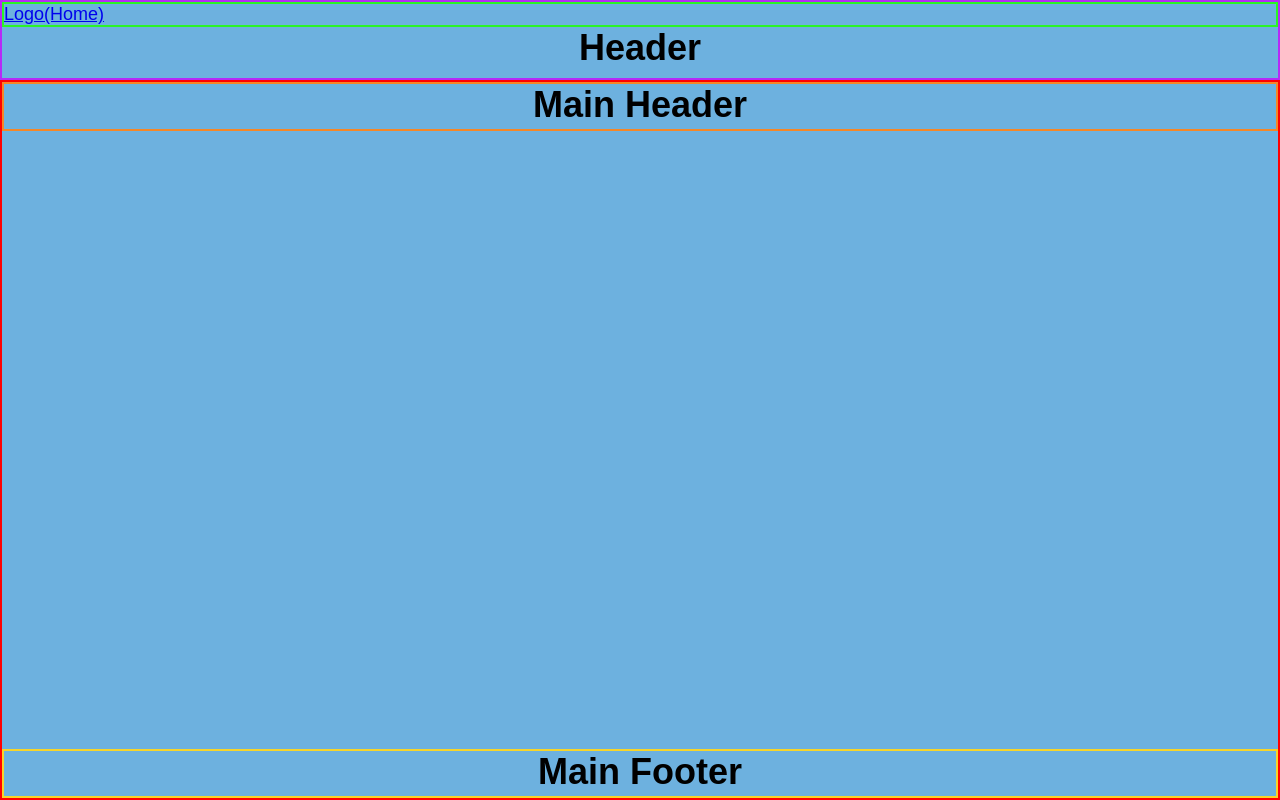
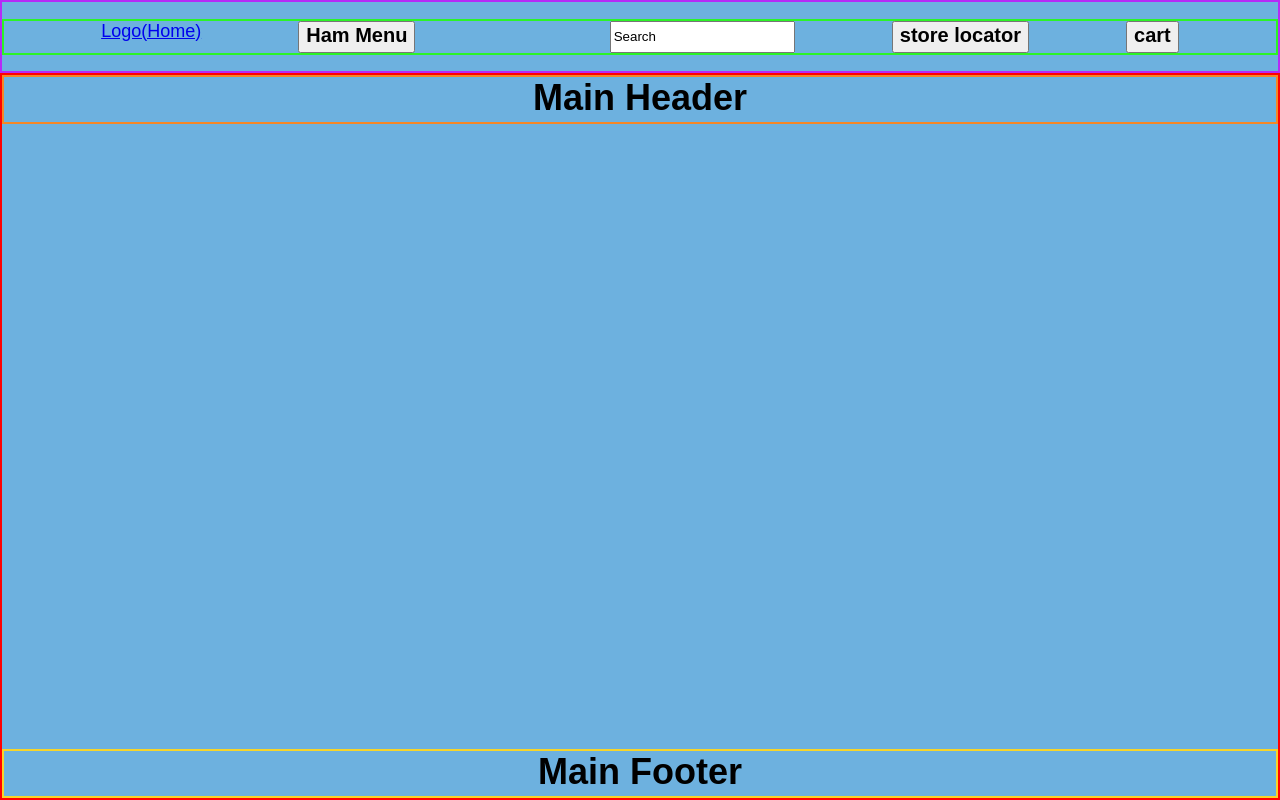
Before and after one commit to ant07hony/eCommerce-Website-Template-MERN, a React (Create React App) app in the folder frontend/: page / in a window 1280 px wide. Built offline with nearby package versions, Linux system fonts and the light colour scheme.

Commit message:
updated nav bar header to include all its components

```diff
--- a/frontend/src/components/Header/Header.css
+++ b/frontend/src/components/Header/Header.css
@@ -13,7 +13,8 @@
   } */
 
   .nav-global {
-    display: grid;
+    display: flex;
+    justify-content: space-evenly;
     border: solid 2px rgb(43, 244, 39);
     height: 2em;
     width: auto;
--- a/frontend/src/components/Header/index.js
+++ b/frontend/src/components/Header/index.js
@@ -9,6 +9,17 @@ const Nav = (props) => {
     return (
         <nav className='nav-global'>
             <Link to="/">Logo(Home)</Link>
+            <button className='hamburger-menu'>
+                <h1>Ham Menu</h1>
+            </button>
+            <label for='search'></label>
+            <input type='text' id='search' name='search bar' value='Search'/>
+            <button className='store-locator'>
+                <h1>store locator</h1>
+            </button>
+            <button className='cart'>
+                <h1>cart</h1>
+            </button>
 
         </nav>
     )
@@ -19,6 +30,6 @@ export default function Header(props){
     <header className="Header-container">
         <Nav/>
         {/* <img src={headerImage || headerImage}/> */}
-        <h1>Header</h1>
+        {/* <h1>Header</h1> */}
     </header>)
 }
```
